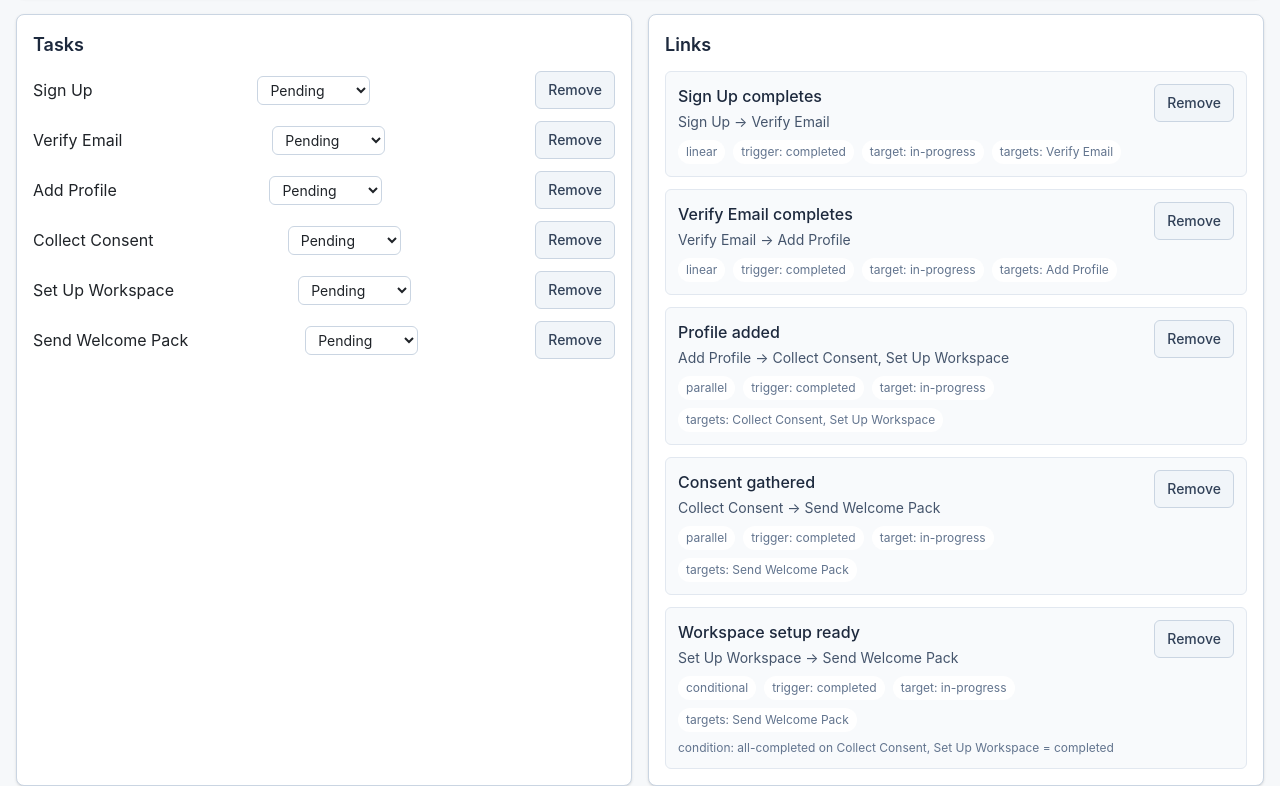
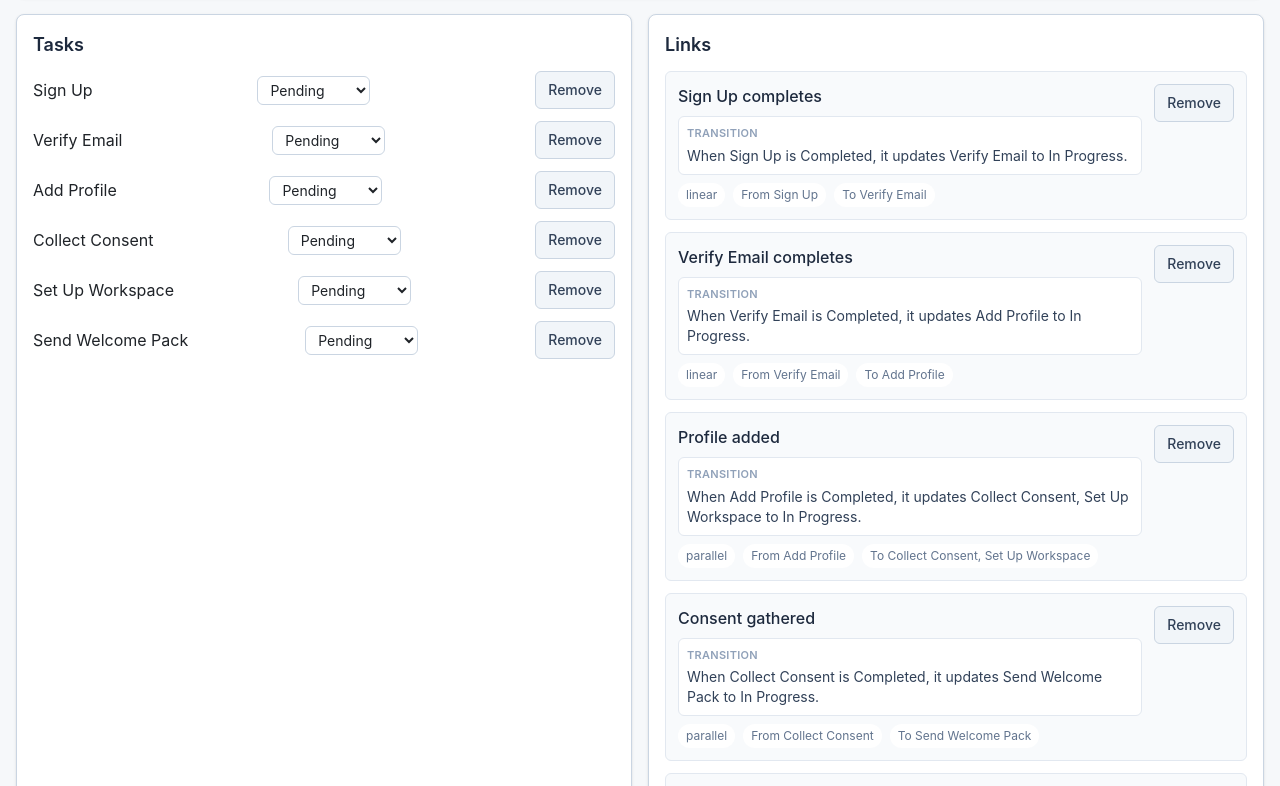
Before and after one commit to SlaveAngelovski/WorkflowEngine, a Vue app: page / in a window 1280 px wide. Shown: the part 474-1260 px from the top of the page. Built offline with nearby package versions, Linux system fonts and the light colour scheme; the HTML template or start-up script is replaced by a standard one.

Commit message:
feat: making the links pannel more descriptive

```diff
--- a/src/views/LinkListPanel.vue
+++ b/src/views/LinkListPanel.vue
@@ -6,15 +6,17 @@
                 <div class="flex items-start justify-between gap-3">
                     <div class="min-w-0 flex-1">
                         <p class="font-medium text-slate-800">{{ link.name }}</p>
-                        <p class="mt-1 text-sm text-slate-600">{{ getLinkLabel(link) }}</p>
+                        <div class="mt-2 rounded-md border border-slate-200 bg-white p-2">
+                            <p class="text-[11px] font-semibold uppercase tracking-wide text-slate-400">Transition</p>
+                            <p class="mt-1 text-sm text-slate-700">{{ getLinkDescription(link) }}</p>
+                        </div>
                         <div class="mt-2 flex flex-wrap gap-2 text-xs text-slate-500">
-                            <span class="rounded-full bg-white px-2 py-1">{{ link.linkType }}</span>
-                            <span class="rounded-full bg-white px-2 py-1">trigger: {{ link.triggerState }}</span>
-                            <span class="rounded-full bg-white px-2 py-1">target: {{ link.targetState }}</span>
-                            <span class="rounded-full bg-white px-2 py-1">targets: {{ getTargetNames(link) }}</span>
+                            <span class="rounded-full bg-white px-2 py-1">{{ formatLinkType(link.linkType) }}</span>
+                            <span class="rounded-full bg-white px-2 py-1">From {{ getSourceName(link) }}</span>
+                            <span class="rounded-full bg-white px-2 py-1">To {{ getTargetNames(link) }}</span>
                         </div>
                         <p v-if="link.condition" class="mt-2 text-xs text-slate-500">
-                            condition: {{ link.condition.type }} {{ getConditionSummary(link) }}
+                            Condition: {{ getConditionSummary(link) }}
                         </p>
                     </div>
                     <BaseButton @click="runtime.deleteLink(link.id)">Remove</BaseButton>
@@ -32,13 +34,45 @@ import type { Link } from '../types/workflow'
 
 const runtime = workflowRuntime
 
+function getSourceName(link: Link) {
+    return runtime.workflow.value.tasks.find((task) => task.id === link.sourceTaskId)?.name ?? link.sourceTaskId
+}
+
 function getLinkLabel(link: Link) {
-    const source = runtime.workflow.value.tasks.find((task) => task.id === link.sourceTaskId)?.name ?? link.sourceTaskId
+    const source = getSourceName(link)
     const targets = link.targetTaskIds
         .map((targetId) => runtime.workflow.value.tasks.find((task) => task.id === targetId)?.name ?? targetId)
         .join(', ')
 
     return `${source} → ${targets}`
+}
+
+function getLinkDescription(link: Link) {
+    return `When ${getSourceName(link)} is ${formatStateLabel(link.triggerState)}, it updates ${getTargetNames(link)} to ${formatStateLabel(link.targetState)}.`
+}
+
+function formatStateLabel(state: string) {
+    switch (state) {
+        case 'pending':
+            return 'Pending'
+        case 'in-progress':
+            return 'In Progress'
+        case 'completed':
+            return 'Completed'
+        default:
+            return state
+    }
+}
+
+function formatLinkType(linkType: string) {
+    switch (linkType) {
+        case 'default':
+            return 'Default transition'
+        case 'conditional':
+            return 'Conditional transition'
+        default:
+            return linkType
+    }
 }
 
 function getConditionSummary(link: Link) {
```
